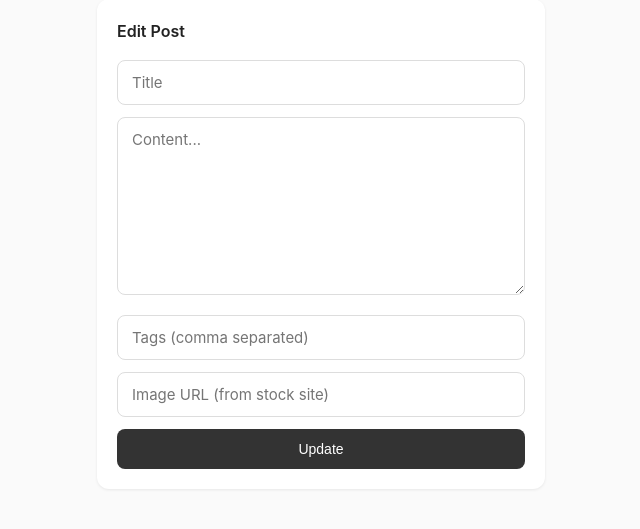
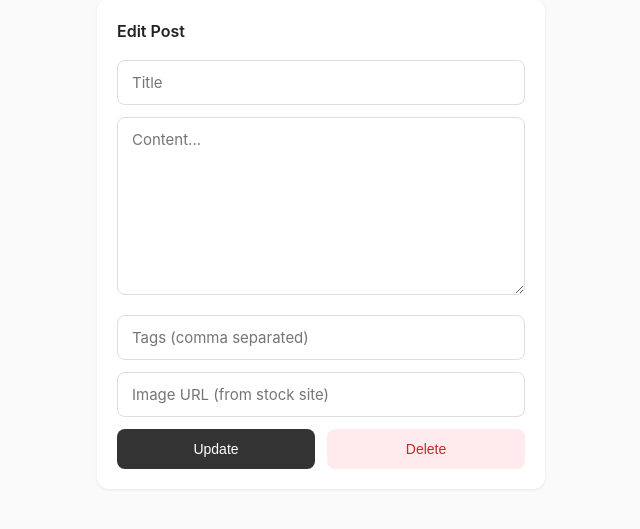
Before and after one commit to chad0920kim/cheer-factory, a Flask app: template templates/admin_edit.html in a window 1280 px wide. Shown: the part 219-748 px from the top of the page, without its empty margins (319-959 px from the left). Run offline with Flask 3, Linux system fonts and the light colour scheme; the template is opened without the code that fills it, so the values that code supplies are empty.

Commit message:
Add post delete functionality
- Delete API endpoint removes both KO and EN versions
- Delete button added to edit page with confirmation dialog
- Styled danger button for delete action

Co-Authored-By: Claude Opus 4.5 <noreply@anthropic.com>

```diff
--- a/main.py
+++ b/main.py
@@ -488,5 +488,60 @@ def admin_update():
         error_msg = update_response.json().get("message", "Unknown error")
         return jsonify({"error": error_msg}), 500
 
+@app.route("/admin/delete", methods=["POST"])
+def admin_delete():
+    """포스트 삭제"""
+    if not session.get("admin_logged_in"):
+        return jsonify({"error": "Unauthorized"}), 401
+
+    data = request.json
+    post_id = data.get("post_id", "")
+
+    if not post_id:
+        return jsonify({"error": "Post ID required"}), 400
+
+    headers = {
+        "Authorization": f"token {GITHUB_TOKEN}",
+        "Accept": "application/vnd.github.v3+json"
+    }
+
+    # 한국어/영어 버전 모두 삭제
+    deleted = []
+    errors = []
+
+    for suffix in ["-ko", "-en"]:
+        # post_id가 이미 -ko나 -en으로 끝나면 base_id 추출
+        if post_id.endswith("-ko") or post_id.endswith("-en"):
+            base_id = post_id[:-3]
+        else:
+            base_id = post_id
+
+        file_id = f"{base_id}{suffix}"
+        url = f"https://api.github.com/repos/{GITHUB_REPO}/contents/posts/{file_id}.txt"
+
+        # SHA 가져오기
+        response = requests.get(url, headers=headers)
+        if response.status_code != 200:
+            continue
+
+        sha = response.json().get("sha")
+
+        # 파일 삭제
+        delete_response = requests.delete(url, headers=headers, json={
+            "message": f"Delete post: {file_id}",
+            "sha": sha,
+            "branch": "master"
+        })
+
+        if delete_response.status_code in [200, 204]:
+            deleted.append(file_id)
+        else:
+            errors.append(file_id)
+
+    if deleted:
+        return jsonify({"success": True, "message": f"Deleted: {', '.join(deleted)}"})
+    else:
+        return jsonify({"error": "Failed to delete posts"}), 500
+
 if __name__ == "__main__":
     app.run(debug=True, host="0.0.0.0", port=5000)
--- a/static/style.css
+++ b/static/style.css
@@ -509,3 +509,22 @@ footer .admin-link:hover {
     color: #2e7d32;
     font-size: 13px;
 }
+
+/* Button Group */
+.button-group {
+    display: flex;
+    gap: 12px;
+}
+
+.button-group button {
+    flex: 1;
+}
+
+.admin-section button.danger {
+    background: #ffebee;
+    color: #c62828;
+}
+
+.admin-section button.danger:hover {
+    background: #ffcdd2;
+}
--- a/templates/admin_edit.html
+++ b/templates/admin_edit.html
@@ -35,7 +35,10 @@
                     </div>
                     {% endif %}
 
-                    <button onclick="updatePost()" id="updateBtn" class="primary">Update</button>
+                    <div class="button-group">
+                        <button onclick="updatePost()" id="updateBtn" class="primary">Update</button>
+                        <button onclick="deletePost()" id="deleteBtn" class="danger">Delete</button>
+                    </div>
                 </div>
 
                 <div id="status" class="status"></div>
@@ -96,6 +99,45 @@
             btn.disabled = false;
             btn.textContent = 'Update';
         }
+
+        async function deletePost() {
+            if (!confirm('Are you sure you want to delete this post? This will delete both Korean and English versions.')) {
+                return;
+            }
+
+            const btn = document.getElementById('deleteBtn');
+            const status = document.getElementById('status');
+
+            btn.disabled = true;
+            btn.textContent = 'Deleting...';
+            status.textContent = '';
+
+            try {
+                const res = await fetch('/admin/delete', {
+                    method: 'POST',
+                    headers: { 'Content-Type': 'application/json' },
+                    body: JSON.stringify({ post_id: postId })
+                });
+                const data = await res.json();
+
+                if (data.error) {
+                    status.textContent = 'Error: ' + data.error;
+                    status.className = 'status error';
+                } else {
+                    status.textContent = 'Deleted! Redirecting...';
+                    status.className = 'status success';
+                    setTimeout(() => {
+                        window.location.href = '/';
+                    }, 1500);
+                }
+            } catch (e) {
+                status.textContent = 'Error: ' + e.message;
+                status.className = 'status error';
+            }
+
+            btn.disabled = false;
+            btn.textContent = 'Delete';
+        }
     </script>
 </body>
 </html>
```
